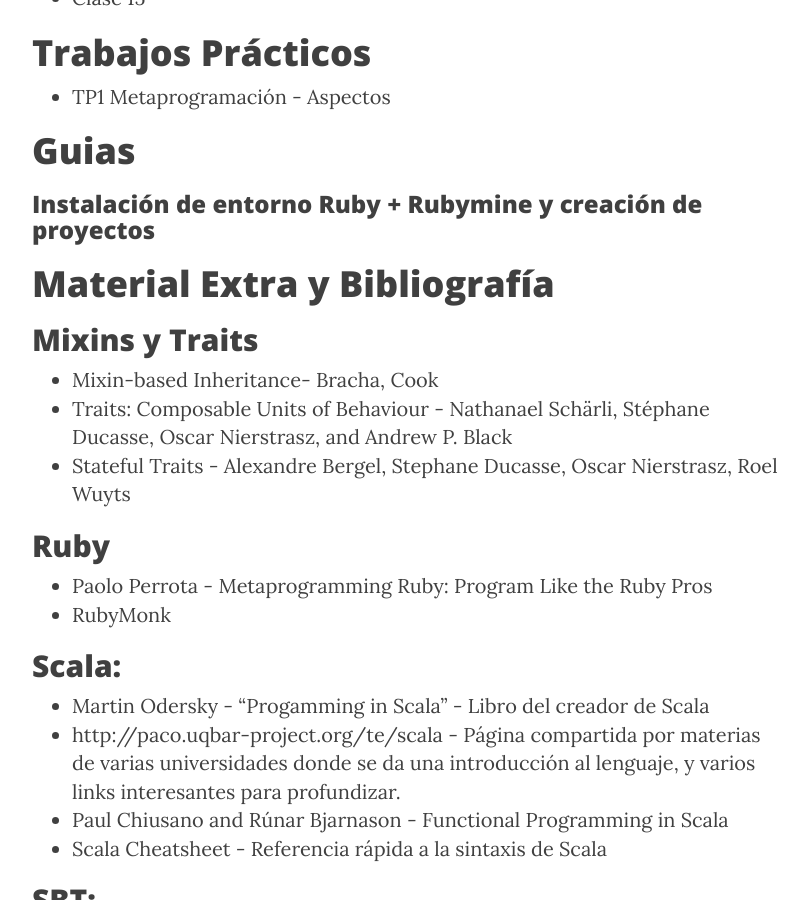
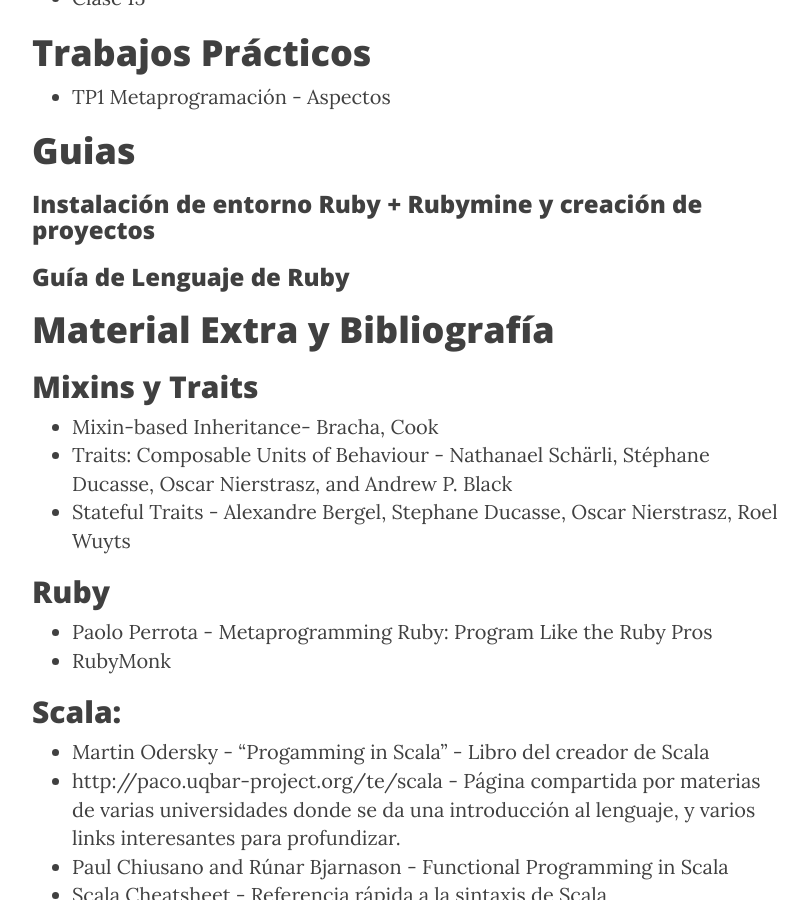
Before and after one commit to tadp-utn-frba/tadp-utn-frba.github.io, a Jekyll site: the page built from material.md, in a window 1280 px wide and 900 px high, scrolled down 957 px. Shown: the whole window, without its empty margins (233-1040 px from the left). Built offline with Jekyll 4.4.1, drawn with Linux system fonts in a browser that asks for light colours; nearby versions of some CDN libraries.

Commit message:
Update material.md

```diff
--- a/material.md
+++ b/material.md
@@ -28,6 +28,7 @@
 #Guias
 
 ###[Instalación de entorno Ruby + Rubymine y creación de proyectos](/guias)
+###[Guía de Lenguaje de Ruby](https://goo.gl/sRroc0)
 
 #Material Extra y Bibliografía
 
```
